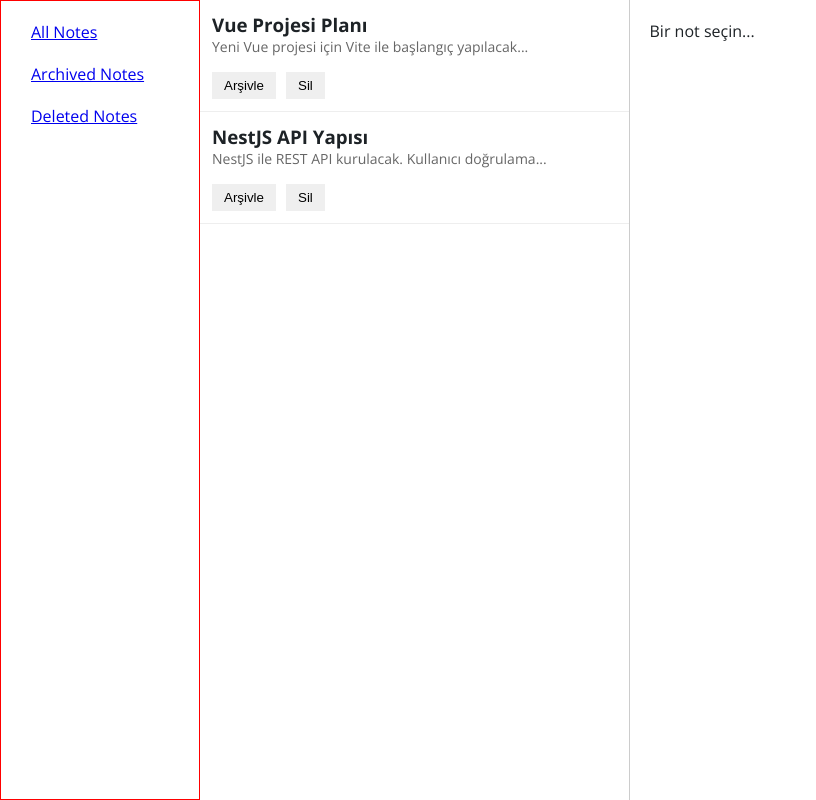
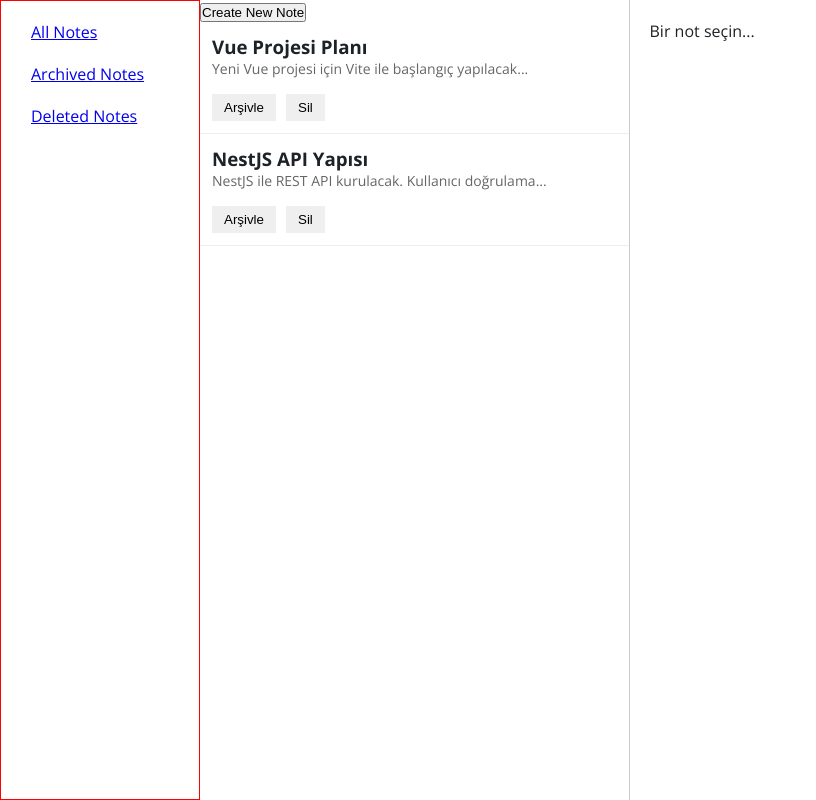
Before and after one commit to banuaggun/note-nest-vue, a Vue app: page / in a window 1280 px wide. Shown: the whole page, without its empty margins (0-816 px from the left). Built offline with nearby package versions, Linux system fonts and the light colour scheme.

Commit message:
Note saving process was successful but short view in the list was not realized

```diff
--- /dev/null
+++ b/src/components/note-editor/CreateNewNote.vue
@@ -0,0 +1,15 @@
+<template>
+    <div>
+        <button @click="onCreate">Create New Note</button>
+    </div>
+</template>
+
+<script setup>
+defineProps({
+    onCreate:Function
+})
+</script>
+
+<style scoped>
+
+</style>
--- a/src/components/note-editor/NoteEditor.vue
+++ b/src/components/note-editor/NoteEditor.vue
@@ -37,6 +37,11 @@ function isNoteChanged() {
 function saveNoteToStorage() {
   if (!isNoteChanged()) return
   localStorage.setItem(`note-${selectedNote.value.id}`, JSON.stringify(selectedNote.value))
+    // Notes dizisini güncelle
+  updateNote(selectedNote.value.id, {
+    title: selectedNote.value.title,
+    content: selectedNote.value.content
+  })
   modalMessage.value = 'Note saved!'
   modalVisible.value = true
 }
--- a/src/components/notes/NoteList.vue
+++ b/src/components/notes/NoteList.vue
@@ -1,5 +1,6 @@
 <template>
   <div class="note-list">
+    <CreateNewNote :onCreate="createNote" @save="createNote" />
     <NoteItem
       v-for="note in filteredNotes"
       :key="note.id"
@@ -9,6 +10,7 @@
       @unarchive="handleUnarchive"
       @delete="handleDelete"
       @restore="handleRestore"
+      @save="createNote"
     />
 
     <NotificationModal
@@ -24,6 +26,7 @@ import { ref, computed } from "vue"
 import { useNotes } from "../../composables/useNotes"
 import NoteItem from "./NoteItem.vue"
 import NotificationModal from "../note-editor/NotificationModal.vue"
+import CreateNewNote from "../note-editor/CreateNewNote.vue"
 
 const props = defineProps({
   showArchived: Boolean,
@@ -68,6 +71,46 @@ const filteredNotes = computed(() =>
   )
 )
 
+
+function createNote() {
+  const id = Math.random().toString(36).substring(2, 9);
+
+
+  const newNote = {
+    id,
+    title: ref(''),
+    content: ref(''),
+    archived: false,
+    deleted: false
+  }
+
+  notes.value.push(newNote)
+    localStorage.setItem('notes', JSON.stringify(notes.value))
+  setActiveNote(id)
+
+}
+
+function setActiveNote(id) {
+  const note = notes.value.find(n => n.id === id)
+  //if (!note) return
+
+  selectedNote.value = {
+    title: titleEditable.value?.innerText || note.title,
+    content: contentEditable.value?.innerHTML || note.content,
+    ...note
+  }
+}
+
+const title = ref('')
+const content = ref('')
+function save() {
+  emit('save', {
+    title: title.value,
+    content: content.value
+  })
+}
+
+
 function selectNote(note) {
   selectedNote.value = note
 }
--- a/src/composables/useNotes.js
+++ b/src/composables/useNotes.js
@@ -55,12 +55,30 @@ const updateNote = (id, changes) => {
   saveNotes()
 }
 
+function createNote(noteData) {
+  const id = Math.random().toString(36).substring(2, 9)
+
+  const newNote = {
+    id,
+    title: noteData.title || 'untitled',
+    content: noteData.content || '',
+    archived: false,
+    deleted: false
+  }
+
+  notes.value.push(newNote)
+  localStorage.setItem('notes', JSON.stringify(notes.value))
+  setActiveNote(id)
+}
+
+
   onMounted(fetchNotes)
 
   return {
     notes,
     fetchNotes,
     saveNotes,
-    updateNote
+    updateNote,
+    createNote
   }
 }
```
